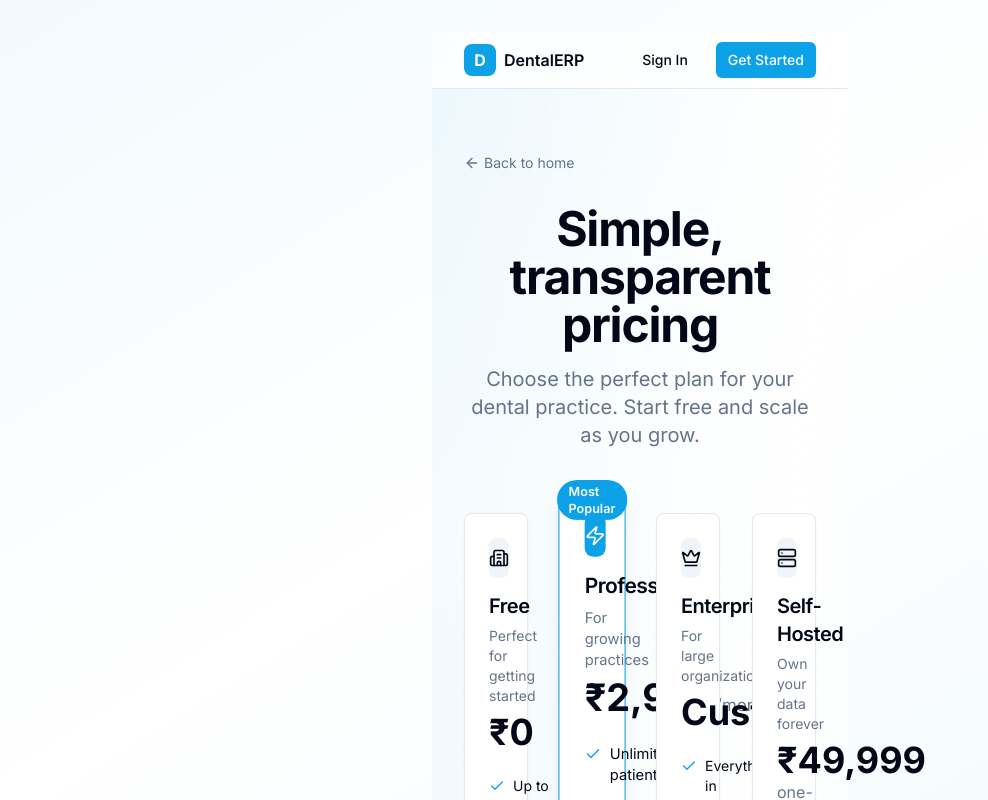
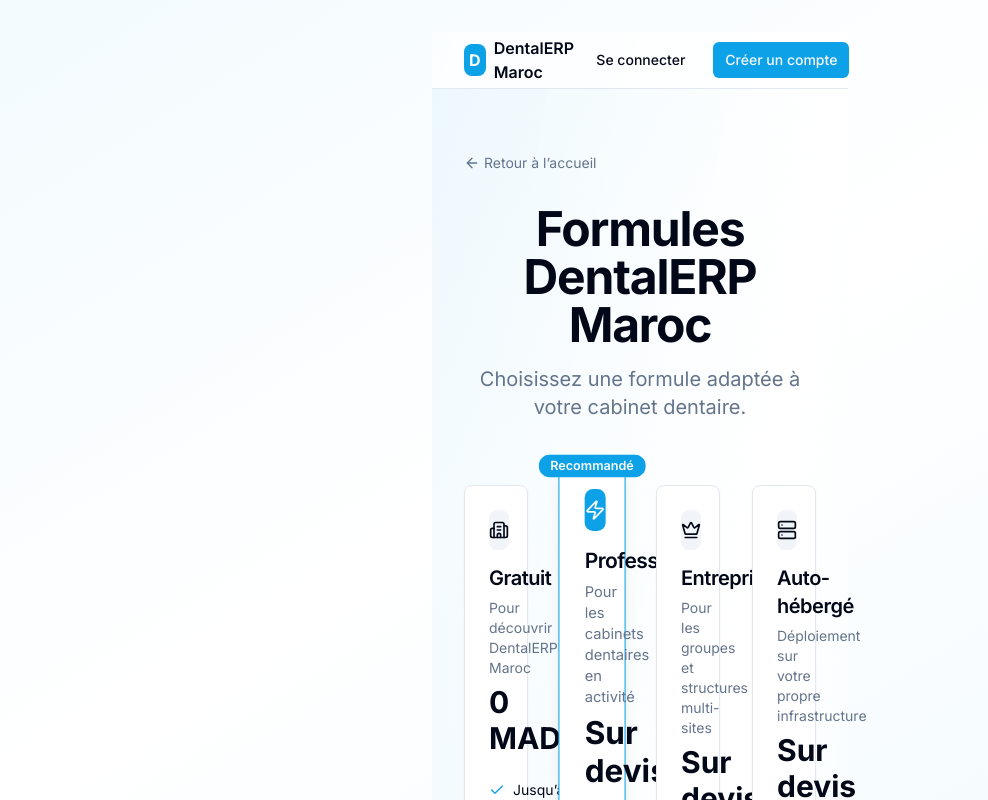
Before and after one commit to yilha21-a11y/DentalERP-Maroc, a Next.js app: page /pricing in a window 1280 px wide. Shown: the whole page, without its empty margins (0-988 px from the left). Built offline with nearby package versions, Linux system fonts and the light colour scheme.

Commit message:
Localize app/(auth)/pricing/page.tsx safely for Morocco

```diff
--- a/app/(auth)/pricing/page.tsx
+++ b/app/(auth)/pricing/page.tsx
@@ -14,209 +14,146 @@ import { Check, Building2, Zap, Crown, Server, ArrowLeft } from 'lucide-react'
 const plans = [
   {
     id: 'FREE',
-    name: 'Free',
-    price: '0',
-    description: 'Perfect for getting started',
+    name: 'Gratuit',
+    price: '0 MAD',
+    description: 'Pour découvrir DentalERP Maroc',
     icon: Building2,
     features: [
-      'Up to 100 patients',
-      'Up to 3 staff members',
-      '500 MB storage',
-      'Basic reports',
-      'Email support',
-      'Patient management',
-      'Appointment scheduling',
-      'Basic billing',
+      'Jusqu’à 100 patients',
+      'Jusqu’à 3 membres du personnel',
+      '500 Mo de stockage',
+      'Rapports de base',
+      'Gestion des patients',
+      'Gestion des rendez-vous',
+      'Facturation de base',
     ],
-    notIncluded: ['Advanced analytics', 'Custom branding', 'API access', 'Priority support'],
-    cta: 'Get Started Free',
+    cta: 'Commencer gratuitement',
     ctaVariant: 'outline' as const,
   },
   {
     id: 'PROFESSIONAL',
-    name: 'Professional',
-    price: '2,999',
-    description: 'For growing practices',
+    name: 'Professionnel',
+    price: 'Sur devis',
+    description: 'Pour les cabinets dentaires en activité',
     icon: Zap,
     popular: true,
     features: [
-      'Unlimited patients',
-      'Unlimited staff',
-      'Unlimited storage',
-      'Advanced analytics',
-      'Priority support',
-      'Custom branding',
-      'API access',
-      'SMS notifications',
-      'Insurance claims management',
-      'Lab order management',
-      'Inventory management',
-      'Multi-location support',
+      'Patients illimités',
+      'Personnel illimité',
+      'Stockage étendu',
+      'Analyses avancées',
+      'Gestion du laboratoire',
+      'Gestion du stock',
+      'Notifications et communications',
+      'Gestion multi-utilisateurs',
     ],
-    notIncluded: [],
-    cta: 'Start 14-Day Trial',
+    cta: 'Demander un devis',
     ctaVariant: 'default' as const,
   },
   {
     id: 'ENTERPRISE',
-    name: 'Enterprise',
-    price: 'Custom',
-    description: 'For large organizations',
+    name: 'Entreprise',
+    price: 'Sur devis',
+    description: 'Pour les groupes et structures multi-sites',
     icon: Crown,
     features: [
-      'Everything in Professional',
-      'Dedicated account manager',
-      'Custom integrations',
-      'SLA guarantee (99.9% uptime)',
-      'On-premise deployment option',
-      'Advanced security features',
-      'Custom training sessions',
-      'White-label options',
+      'Toutes les fonctions Professionnel',
+      'Gestion multi-sites',
+      'Intégrations personnalisées',
+      'Accompagnement au déploiement',
+      'Fonctions de sécurité avancées',
+      'Formation personnalisée',
     ],
-    notIncluded: [],
-    cta: 'Contact Sales',
+    cta: 'Nous contacter',
     ctaVariant: 'outline' as const,
   },
   {
     id: 'SELF_HOSTED',
-    name: 'Self-Hosted',
-    price: '49,999',
-    priceNote: 'one-time',
-    description: 'Own your data forever',
+    name: 'Auto-hébergé',
+    price: 'Sur devis',
+    description: 'Déploiement sur votre propre infrastructure',
     icon: Server,
     features: [
-      'Full source code access',
-      'Host on your own servers',
-      'No recurring fees',
-      'Unlimited everything',
-      '1 year of updates included',
-      'Installation support',
-      'Documentation & guides',
-      'Community support',
+      'Déploiement sur votre serveur',
+      'Contrôle de vos données',
+      'Scripts Docker',
+      'Documentation de déploiement',
+      'Assistance à l’installation',
     ],
-    notIncluded: [],
-    cta: 'Purchase License',
+    cta: 'Demander un devis',
     ctaVariant: 'outline' as const,
   },
 ]
 
 const faqs = [
   {
-    question: 'Can I switch plans later?',
-    answer:
-      "Yes, you can upgrade or downgrade your plan at any time. When upgrading, you'll get immediate access to new features. When downgrading, changes take effect at the end of your billing cycle.",
+    question: 'Puis-je changer de formule plus tard ?',
+    answer: 'Oui. La formule peut être adaptée lorsque les besoins du cabinet évoluent.',
   },
   {
-    question: 'What happens when I reach my patient limit?',
-    answer:
-      "You'll receive a notification when you're approaching your limit. Once reached, you won't be able to add new patients until you upgrade or remove inactive patient records.",
+    question: 'Les montants sont-ils en dirhams marocains ?',
+    answer: 'Oui. DentalERP Maroc utilise le MAD pour la facturation et les rapports financiers.',
   },
   {
-    question: 'Is there a free trial for paid plans?',
-    answer:
-      'Yes, the Professional plan comes with a 14-day free trial. No credit card required. You can explore all features before deciding to subscribe.',
+    question: 'Puis-je héberger le logiciel sur mon propre serveur ?',
+    answer: 'Oui. Une installation auto-hébergée peut être préparée pour l’infrastructure du cabinet.',
   },
   {
-    question: 'What payment methods do you accept?',
-    answer:
-      'We accept all major credit/debit cards, UPI, net banking, and can arrange invoicing for Enterprise customers.',
-  },
-  {
-    question: 'Can I get a refund?',
-    answer:
-      "We offer a 30-day money-back guarantee for annual subscriptions. If you're not satisfied, contact us for a full refund.",
-  },
-  {
-    question: "What's included in the self-hosted license?",
-    answer:
-      'You get the complete source code, Docker deployment scripts, documentation, and one year of updates. After the first year, you can optionally renew for continued updates.',
+    question: 'Quels moyens de paiement sont prévus pour les patients ?',
+    answer: 'Le cabinet peut enregistrer notamment les paiements en espèces, par carte, virement ou chèque selon sa configuration.',
   },
 ]
 
 export default function PricingPage() {
   return (
     <div className="min-h-screen bg-gradient-to-br from-primary/5 via-background to-primary/5">
-      {/* Header */}
       <header className="border-b bg-background/80 backdrop-blur-sm">
         <div className="container flex h-14 items-center justify-between">
           <Link href="/" className="flex items-center gap-2">
             <div className="flex h-8 w-8 items-center justify-center rounded-lg bg-primary text-primary-foreground font-bold">
               D
             </div>
-            <span className="font-semibold">DentalERP</span>
+            <span className="font-semibold">DentalERP Maroc</span>
           </Link>
           <nav className="flex items-center gap-4">
-            <Link href="/login">
-              <Button variant="ghost" size="sm">
-                Sign In
-              </Button>
-            </Link>
-            <Link href="/signup">
-              <Button size="sm">Get Started</Button>
-            </Link>
+            <Link href="/login"><Button variant="ghost" size="sm">Se connecter</Button></Link>
+            <Link href="/signup"><Button size="sm">Créer un compte</Button></Link>
           </nav>
         </div>
       </header>
 
       <main className="container py-16">
-        {/* Back link */}
-        <Link
-          href="/"
-          className="inline-flex items-center gap-1 text-sm text-muted-foreground hover:text-foreground mb-8"
-        >
+        <Link href="/" className="inline-flex items-center gap-1 text-sm text-muted-foreground hover:text-foreground mb-8">
           <ArrowLeft className="h-4 w-4" />
-          Back to home
+          Retour à l’accueil
         </Link>
 
-        {/* Header */}
         <div className="text-center mb-16">
-          <h1 className="text-4xl font-bold tracking-tight sm:text-5xl">
-            Simple, transparent pricing
-          </h1>
+          <h1 className="text-4xl font-bold tracking-tight sm:text-5xl">Formules DentalERP Maroc</h1>
           <p className="mt-4 text-xl text-muted-foreground max-w-2xl mx-auto">
-            Choose the perfect plan for your dental practice. Start free and scale as you grow.
+            Choisissez une formule adaptée à votre cabinet dentaire.
           </p>
         </div>
 
-        {/* Pricing Cards */}
         <div className="grid gap-8 lg:grid-cols-4 max-w-7xl mx-auto">
           {plans.map((plan) => {
             const Icon = plan.icon
             return (
-              <Card
-                key={plan.id}
-                className={`relative flex flex-col ${
-                  plan.popular ? 'border-primary shadow-lg scale-105' : ''
-                }`}
-              >
+              <Card key={plan.id} className={`relative flex flex-col ${plan.popular ? 'border-primary shadow-lg scale-105' : ''}`}>
                 {plan.popular && (
                   <div className="absolute -top-3 left-1/2 -translate-x-1/2">
-                    <Badge className="bg-primary">Most Popular</Badge>
+                    <Badge className="bg-primary">Recommandé</Badge>
                   </div>
                 )}
                 <CardHeader>
                   <div className="flex items-center gap-2 mb-2">
-                    <div
-                      className={`flex h-10 w-10 items-center justify-center rounded-lg ${
-                        plan.popular ? 'bg-primary text-primary-foreground' : 'bg-muted'
-                      }`}
-                    >
+                    <div className={`flex h-10 w-10 items-center justify-center rounded-lg ${plan.popular ? 'bg-primary text-primary-foreground' : 'bg-muted'}`}>
                       <Icon className="h-5 w-5" />
                     </div>
                   </div>
                   <CardTitle className="text-xl">{plan.name}</CardTitle>
                   <CardDescription>{plan.description}</CardDescription>
-                  <div className="mt-4">
-                    <span className="text-4xl font-bold">
-                      {plan.price === 'Custom' ? '' : '₹'}
-                      {plan.price}
-                    </span>
-                    {plan.priceNote ? (
-                      <span className="text-muted-foreground"> {plan.priceNote}</span>
-                    ) : plan.price !== '0' && plan.price !== 'Custom' ? (
-                      <span className="text-muted-foreground">/month</span>
-                    ) : null}
-                  </div>
+                  <div className="mt-4"><span className="text-3xl font-bold">{plan.price}</span></div>
                 </CardHeader>
                 <CardContent className="flex-1">
                   <ul className="space-y-3">
@@ -230,9 +167,7 @@ export default function PricingPage() {
                 </CardContent>
                 <CardFooter>
                   <Link href="/signup" className="w-full">
-                    <Button className="w-full" variant={plan.ctaVariant}>
-                      {plan.cta}
-                    </Button>
+                    <Button className="w-full" variant={plan.ctaVariant}>{plan.cta}</Button>
                   </Link>
                 </CardFooter>
               </Card>
@@ -240,47 +175,18 @@ export default function PricingPage() {
           })}
         </div>
 
-        {/* FAQ Section */}
         <div className="mt-24 max-w-3xl mx-auto">
-          <h2 className="text-3xl font-bold text-center mb-12">Frequently asked questions</h2>
+          <h2 className="text-3xl font-bold text-center mb-12">Questions fréquentes</h2>
           <div className="space-y-6">
             {faqs.map((faq) => (
               <Card key={faq.question}>
-                <CardHeader>
-                  <CardTitle className="text-lg">{faq.question}</CardTitle>
-                </CardHeader>
-                <CardContent>
-                  <p className="text-muted-foreground">{faq.answer}</p>
-                </CardContent>
+                <CardHeader><CardTitle className="text-lg">{faq.question}</CardTitle></CardHeader>
+                <CardContent><p className="text-muted-foreground">{faq.answer}</p></CardContent>
               </Card>
             ))}
           </div>
         </div>
-
-        {/* CTA Section */}
-        <div className="mt-24 text-center">
-          <Card className="bg-primary text-primary-foreground max-w-3xl mx-auto">
-            <CardContent className="py-12">
-              <h2 className="text-2xl font-bold mb-4">Ready to get started?</h2>
-              <p className="text-lg opacity-90 mb-8">
-                Start with our free plan and upgrade when you need more.
-              </p>
-              <Link href="/signup">
-                <Button size="lg" variant="secondary">
-                  Create Free Account
-                </Button>
-              </Link>
-            </CardContent>
-          </Card>
-        </div>
       </main>
-
-      {/* Footer */}
-      <footer className="border-t mt-24 py-8">
-        <div className="container text-center text-sm text-muted-foreground">
-          DentalERP - Complete Dental Practice Management Solution
-        </div>
-      </footer>
     </div>
   )
 }
```
